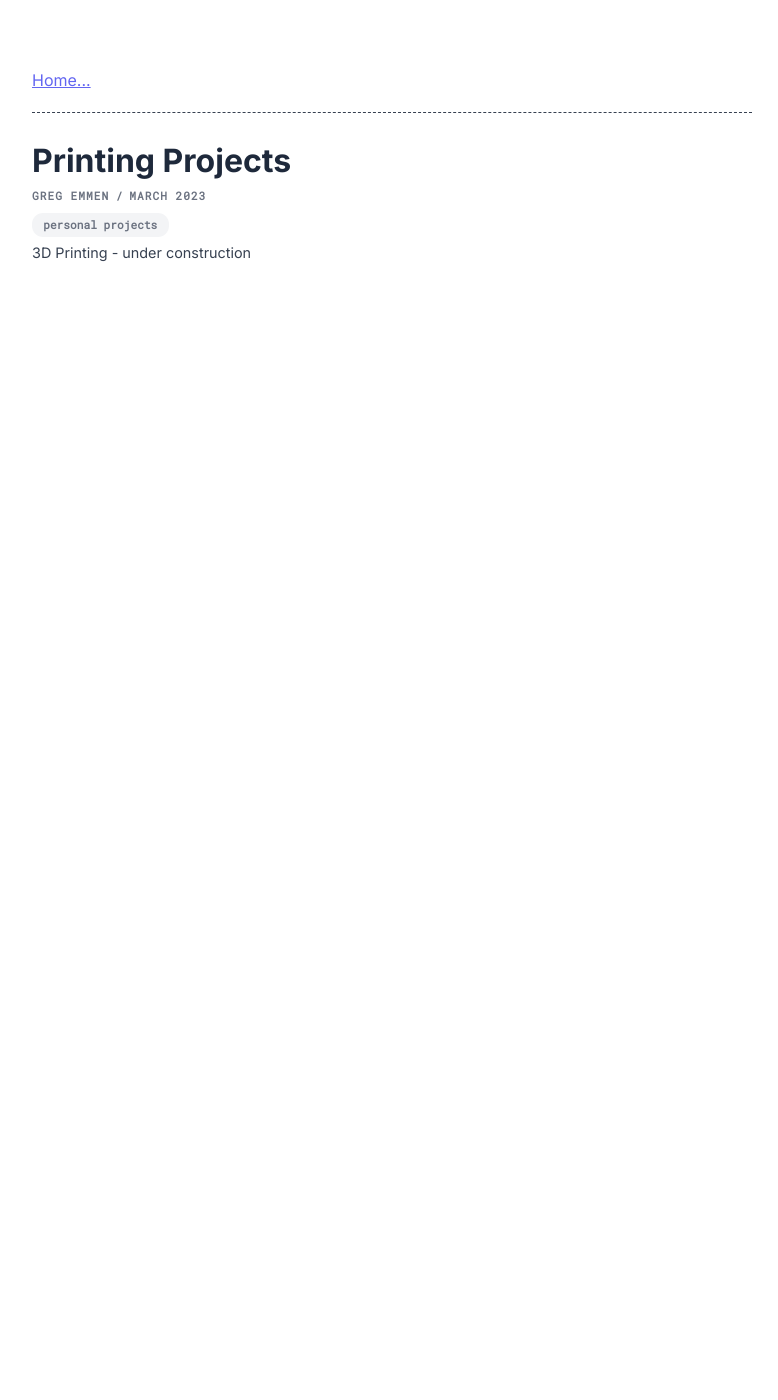
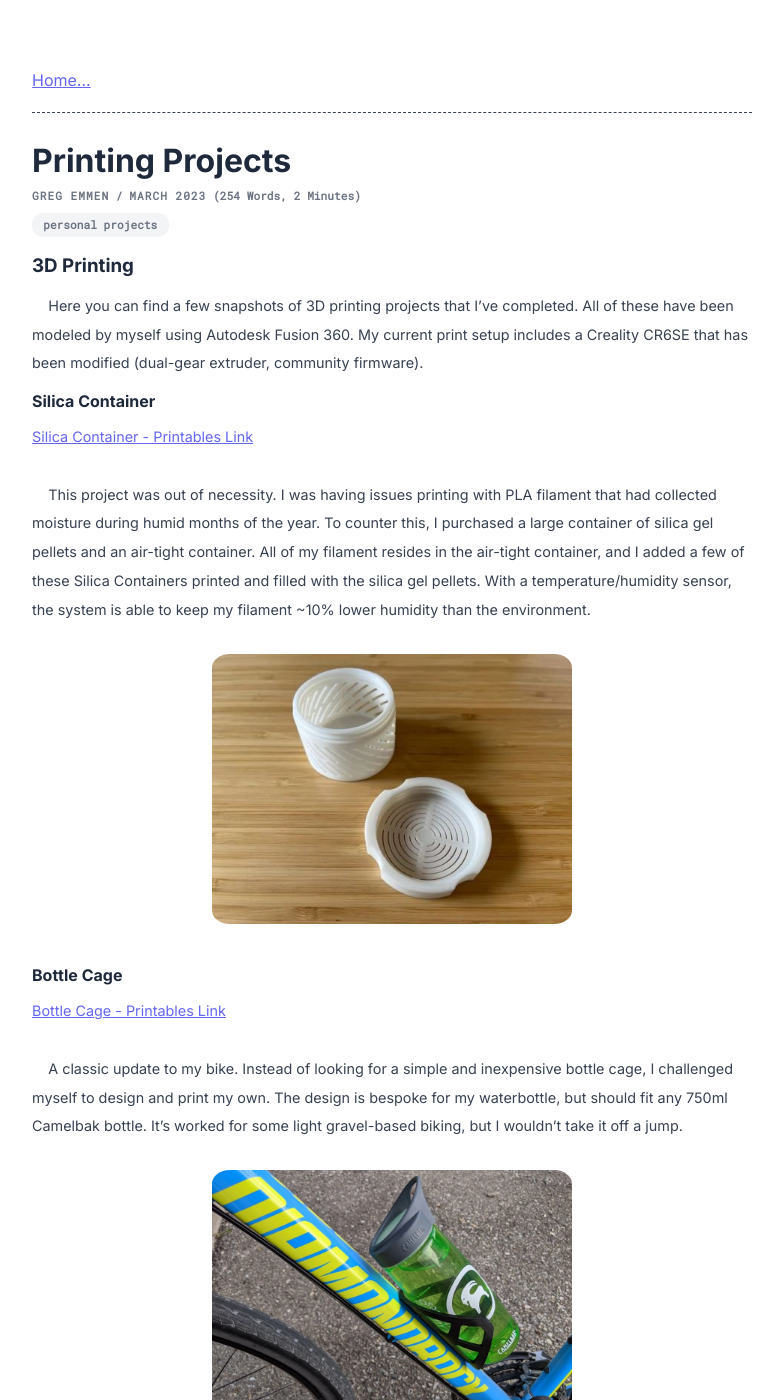
Before and after one commit to G-Emmen/G-Emmen.github.io, a Jekyll site: the page built from docs/_posts/2023-03-10-printing-projects.md, in a window 1280 px wide and 1400 px high. Shown: the whole window, without its empty margins (248-1026 px from the left). Built offline with Jekyll 4.4.1, drawn with Linux system fonts in a browser that asks for light colours; some of the changed text lies outside the part shown.

Commit message:
Added details to the 3D printing page

```diff
--- a/docs/_data/home.yml
+++ b/docs/_data/home.yml
@@ -19,11 +19,6 @@ project_entries:
     desc: 3D modeling and FDM printing for personal applications. Functional prints for the home, and decorative prints for fun.
     highlight: HOBBY
 
-  - title: Robopocalypse
-    url: robopocalypse
-    desc: Card based board game with a focus on collecting robots and preventing others from doing the same.
-    highlight: HOBBY
-
 #  - title: CSU EcoCAR3 Controls Team
 #    url: ecocar
 #    desc: Undergraduate capstone project at Colorado State University. Developed initial supervisory control system for a hybrid Chevrolet Camaro.
--- a/docs/_posts/2023-03-10-printing-projects.md
+++ b/docs/_posts/2023-03-10-printing-projects.md
@@ -4,4 +4,60 @@ author: Greg Emmen
 tags: [personal projects]
 ---
 
-3D Printing - under construction
+### 3D Printing
+
+&nbsp;&nbsp;&nbsp;&nbsp;Here you can find a few snapshots of 3D printing projects that I've completed. All of these have been modeled by myself using Autodesk Fusion 360. My current print setup includes a Creality CR6SE that has been modified (dual-gear extruder, community firmware).
+
+#### Silica Container
+
+<a href="https://www.printables.com/model/280575-silica-container-cylinder-w-screw-cap" target="_blank">Silica Container - Printables Link</a>
+
+&nbsp;
+
+&nbsp;&nbsp;&nbsp;&nbsp;This project was out of necessity. I was having issues printing with PLA filament that had collected moisture during humid months of the year. To counter this, I purchased a large container of silica gel pellets and an air-tight container. All of my filament resides in the air-tight container, and I added a few of these Silica Containers printed and filled with the silica gel pellets. With a temperature/humidity sensor, the system is able to keep my filament ~10% lower humidity than the environment.
+
+&nbsp;
+
+<img src="/assets/img/SilicaContainer.JPG" class="center">
+
+&nbsp;
+
+#### Bottle Cage
+
+<a href="https://www.printables.com/model/125191-bottle-cage-fits-750ml-camelbak" target="_blank">Bottle Cage - Printables Link</a>
+
+&nbsp;
+
+&nbsp;&nbsp;&nbsp;&nbsp;A classic update to my bike. Instead of looking for a simple and inexpensive bottle cage, I challenged myself to design and print my own. The design is bespoke for my waterbottle, but should fit any 750ml Camelbak bottle. It's worked for some light gravel-based biking, but I wouldn't take it off a jump.
+
+&nbsp;
+
+<img src="/assets/img/BottleCage.JPG" class="center">
+
+&nbsp;
+
+#### Dice Tower
+
+<a href="https://www.printables.com/model/71572-simple-dice-tower" target="_blank">Dice Tower - Printables Link</a>
+
+&nbsp;
+
+&nbsp;&nbsp;&nbsp;&nbsp;Combining two of my hobbies (D&D and 3D Printing) seemed like a natural fit. The goal for this project was to remain functional while looking like an actual brick tower. The texturing on the tower itself was created using a rotational pattern, offsetting the initial feature by a small amount for each new row. The center includes a spiral slide that prints without supports, turning twice before depositing any dropped dice into the landing area. Overall, the design works well and looks clean too.
+
+&nbsp;
+
+<img src="/assets/img/DiceTower.JPG" class="center">
+
+&nbsp;
+
+#### Very Large D20
+
+<a href="https://www.printables.com/model/71574-very-large-d20" target="_blank">Very Large D20 - Printables Link</a>
+
+&nbsp;
+
+&nbsp;&nbsp;&nbsp;&nbsp;Once again on the theme of D&D, I built a very large D20 as a gift for several of my friends. The model itself was created using the geometric principals of an icosahedron. Each face of the D20 was modeled as a surface and stitched to existing faces, oriented at 138.19° from one another (interior angle). After all of the 20 pieces were connected, it was converted to a solid object. Numbers were embossed on each surface. A downsized version is also provided for those not willing to undertake the significant print time of the very large D20.
+
+&nbsp;
+
+<img src="/assets/img/VeryLargeD20.JPG" class="center">
```
Also changed, not shown: docs/assets/img/BottleCage.jpg (added), docs/assets/img/DiceTower.jpg (added), docs/assets/img/SilicaContainer.jpg (added), docs/assets/img/VeryLargeD20.jpg (added).
